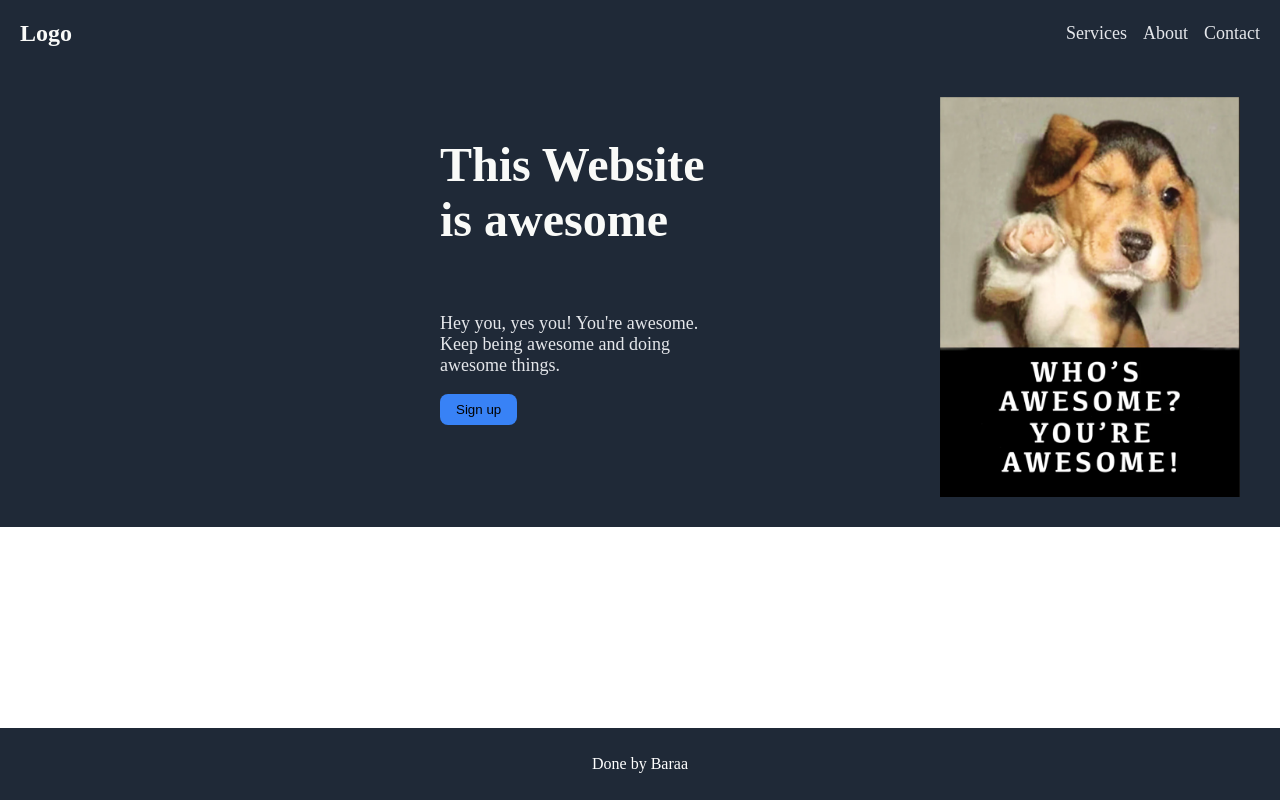
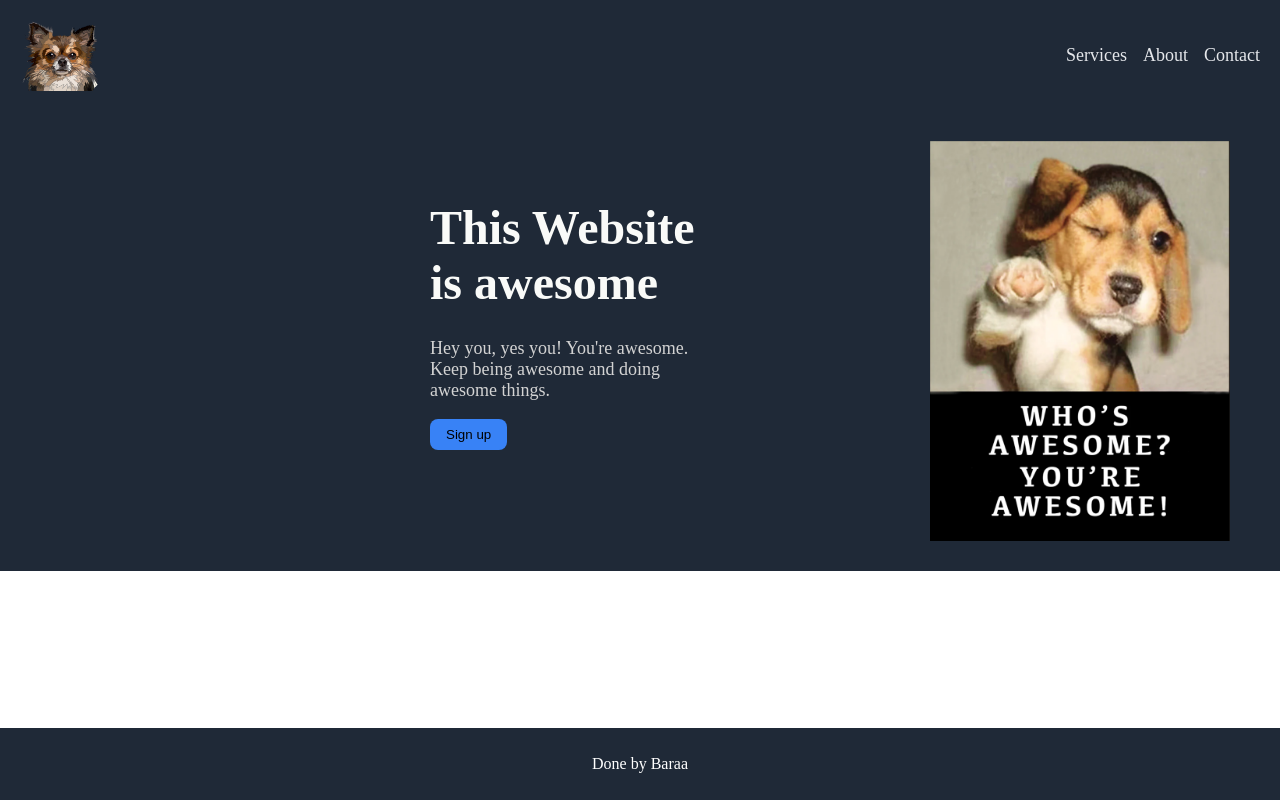
Before and after one commit to BaraaBasim/awesome-page, a plain HTML site: page index.html in a window 1280 px wide. Drawn offline with Linux system fonts and the light colour scheme.

Commit message:
svg logo

```diff
--- a/index.html
+++ b/index.html
@@ -9,7 +9,7 @@
 <body>
         <div class="header">
             <div class="left-links">
-            <a href="" class="header-logo">Logo</a>
+            <img src="./media/1536086956.svg" class="header-logo"></img>
             </div>
             <div class="right-links">
             <a href="" class="header-link">Services</a>
--- a/styles.css
+++ b/styles.css
@@ -23,6 +23,8 @@ body {
     color: #F9FAF8;
     font-size: 24px;
     font-weight: bold;
+    width: 80px;
+    height: auto;
 }
 
 
@@ -43,12 +45,11 @@ body {
 }
 .hero-content {
     display: flex;
-    justify-content: center;
+    justify-content: flex-start;
     background-color: #1F2937;
     height: 400px;
     gap: 200px;
     padding: 30px;
-
 }
 
 .hero-content img {
@@ -58,13 +59,14 @@ body {
 
 .hero-card-title {
     font-size: 48px;
+    margin-bottom: 10px;
     font-weight: bolder;
     color: #F9FAF8;
 }
 
 .hero-card-secondary {
     font-size: 18px;
-    color: #E5E7EB;
+    color: lightgray;
 }
 
 
```
Also changed, not shown: media/1536086956.svg (added), media/AdviceDog-bw.svg (added).
